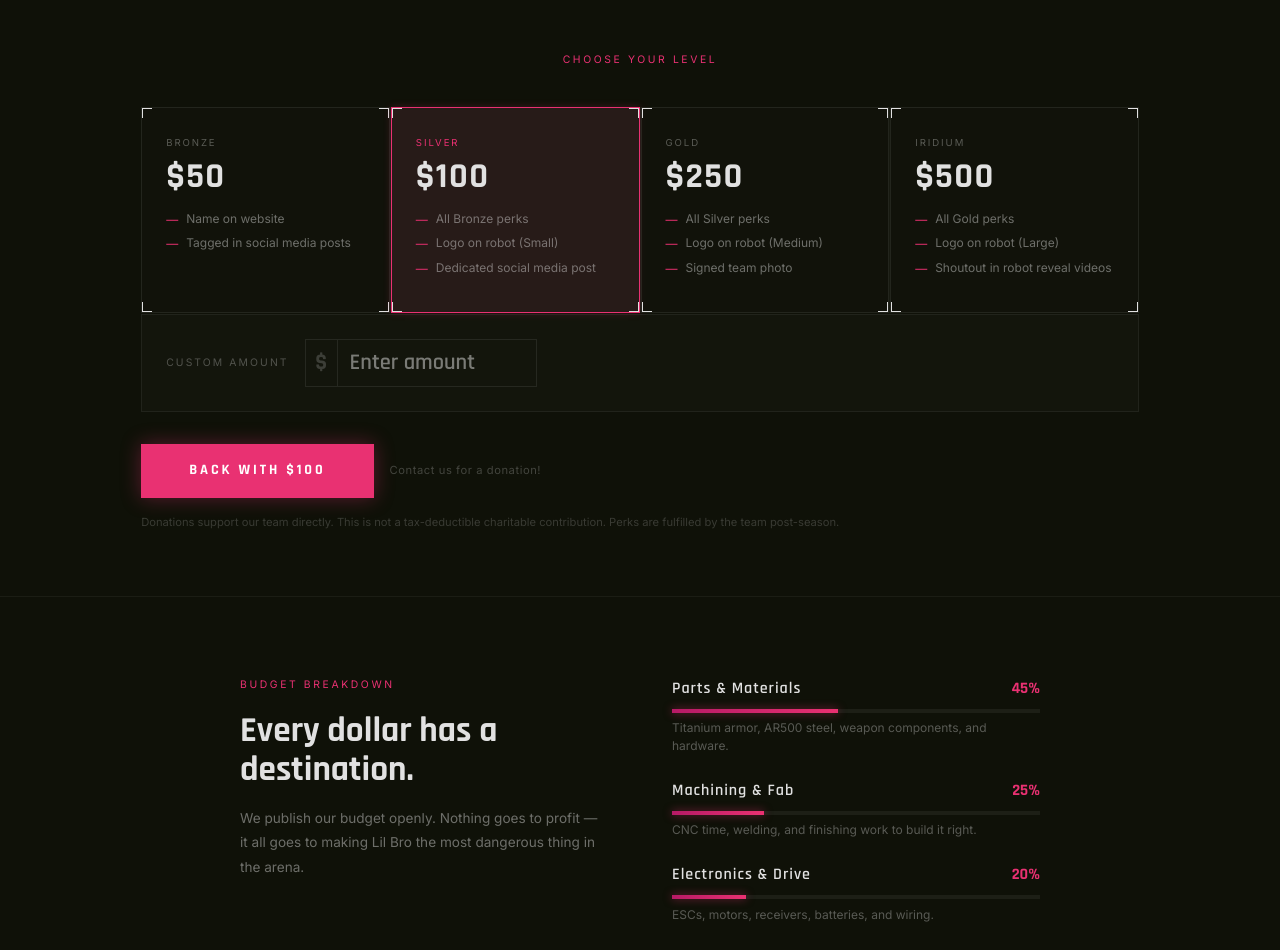
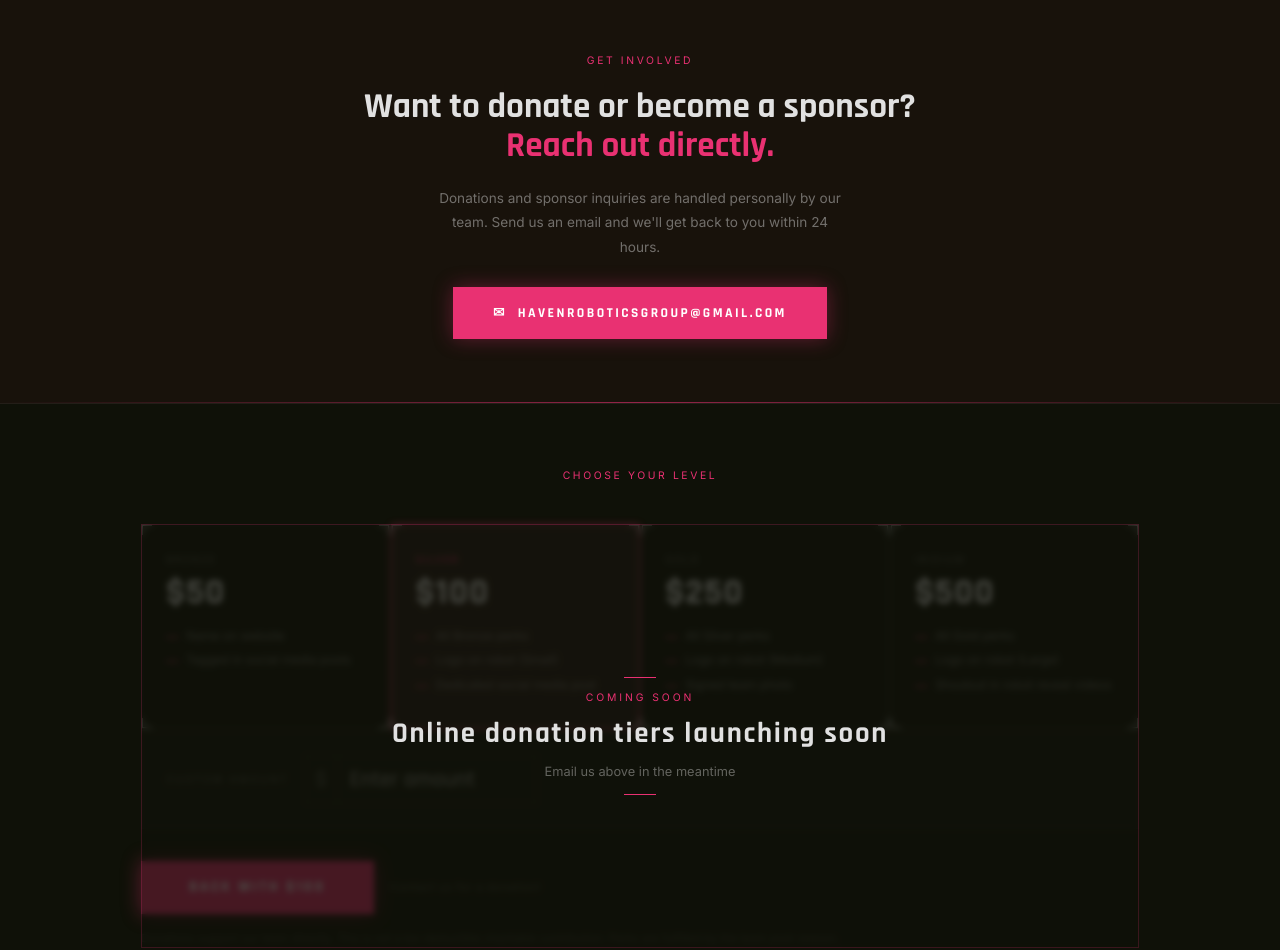
Before and after one commit to ising2025/kelly, a React (Vite) app: page /kelly/support in a window 1280 px wide. Shown: the part 840-1790 px from the top of the page. Built offline with nearby package versions, Linux system fonts and the light colour scheme.

Commit message:
Update Support.jsx

```diff
--- a/src/Support.jsx
+++ b/src/Support.jsx
@@ -688,6 +688,55 @@ export default function SupportPage() {
         </div>
       </section>
 
+      {/* ── EMAIL BANNER ─────────────────────────────────────────────────── */}
+      <section
+        style={{
+          position: "relative",
+          zIndex: 1,
+          borderTop: "1px solid rgba(255,255,255,0.05)",
+          borderBottom: "1px solid rgba(255,255,255,0.05)",
+          background: "rgba(233,49,114,0.04)",
+          padding: "4rem 4vw",
+          overflow: "hidden",
+        }}
+      >
+        {/* Top/bottom glow lines */}
+        <div style={{ position: "absolute", top: 0, left: 0, right: 0, height: 1, background: "linear-gradient(90deg, transparent, rgba(233,49,114,0.6), transparent)" }} />
+        <div style={{ position: "absolute", bottom: 0, left: 0, right: 0, height: 1, background: "linear-gradient(90deg, transparent, rgba(233,49,114,0.6), transparent)" }} />
+
+        <div style={{ maxWidth: 600, margin: "0 auto", display: "flex", flexDirection: "column", alignItems: "center", gap: "1.25rem", textAlign: "center" }}>
+          <p style={{ fontFamily: "'Inter', sans-serif", fontSize: "0.65rem", letterSpacing: "0.25em", textTransform: "uppercase", color: "#E93172", margin: 0 }}>
+            Get Involved
+          </p>
+          <h2 style={{ fontFamily: "'Rajdhani', sans-serif", fontSize: "clamp(1.5rem, 4vw, 2.2rem)", fontWeight: 700, color: "#E1E1E1", margin: 0, lineHeight: 1.1 }}>
+            Want to donate or become a sponsor?{" "}
+            <span style={{ color: "#E93172" }}>Reach out directly.</span>
+          </h2>
+          <p style={{ fontFamily: "'Inter', sans-serif", fontSize: "0.85rem", lineHeight: 1.8, color: "rgba(225,225,225,0.45)", margin: 0, maxWidth: 420 }}>
+            Donations and sponsor inquiries are handled personally by our team. Send us an email and we'll get back to you within 24 hours.
+          </p>
+          <a
+            href="mailto:havenroboticsgroup@gmail.com"
+            style={{
+              display: "inline-block",
+              background: "#E93172",
+              color: "#fff",
+              fontFamily: "'Rajdhani', sans-serif",
+              fontWeight: 700,
+              fontSize: "0.85rem",
+              letterSpacing: "0.18em",
+              textTransform: "uppercase",
+              padding: "1rem 2.5rem",
+              textDecoration: "none",
+              boxShadow: "0 0 20px rgba(233,49,114,0.35)",
+              marginTop: "0.5rem",
+            }}
+          >
+            ✉ &nbsp;havenroboticsgroup@gmail.com
+          </a>
+        </div>
+      </section>
+
       {/* ── TIERS ────────────────────────────────────────────────────────── */}
       <section
         style={{
@@ -711,6 +760,9 @@ export default function SupportPage() {
         >
           Choose Your Level
         </p>
+
+        {/* Tiers grid + custom amount + CTA wrapped for overlay */}
+        <div style={{ position: "relative" }}>
 
           <div
             style={{
@@ -851,6 +903,38 @@ export default function SupportPage() {
             tax-deductible charitable contribution. Perks are fulfilled by the
             team post-season.
           </p>
+
+          {/* ── COMING SOON OVERLAY ── */}
+          <div
+            style={{
+              position: "absolute",
+              inset: 0,
+              display: "flex",
+              flexDirection: "column",
+              alignItems: "center",
+              justifyContent: "center",
+              gap: "0.75rem",
+              background: "rgba(15,17,8,0.75)",
+              backdropFilter: "blur(3px)",
+              WebkitBackdropFilter: "blur(3px)",
+              border: "1px solid rgba(233,49,114,0.2)",
+              zIndex: 10,
+            }}
+          >
+            <div style={{ width: 32, height: 1, background: "#E93172" }} />
+            <span style={{ fontFamily: "'Inter', sans-serif", fontSize: "0.65rem", letterSpacing: "0.28em", textTransform: "uppercase", color: "#E93172" }}>
+              Coming Soon
+            </span>
+            <p style={{ fontFamily: "'Rajdhani', sans-serif", fontSize: "clamp(1.3rem, 3vw, 1.8rem)", fontWeight: 700, color: "#E1E1E1", margin: 0, letterSpacing: "0.06em", textAlign: "center", lineHeight: 1.1 }}>
+              Online donation tiers launching soon
+            </p>
+            <p style={{ fontFamily: "'Inter', sans-serif", fontSize: "0.8rem", color: "rgba(225,225,225,0.4)", textAlign: "center", margin: 0, maxWidth: 300, lineHeight: 1.6 }}>
+              Email us above in the meantime
+            </p>
+            <div style={{ width: 32, height: 1, background: "#E93172" }} />
+          </div>
+
+        </div>
       </section>
 
       {/* ── WHERE IT GOES ─────────────────────────────────────────────────── */}
@@ -1055,10 +1139,6 @@ export default function SupportPage() {
 
         {[
           {
-            q: "Is my donation secure?",
-            a: "Yes. We use Stripe for all payment processing — your card details never touch our servers.",
-          },
-          {
             q: "When do I receive my perks?",
             a: "Perks are fulfilled after the season ends, typically within 60 days. You'll get an email from us.",
           },
```
Lines whose indentation alone changed are shown as unchanged.
